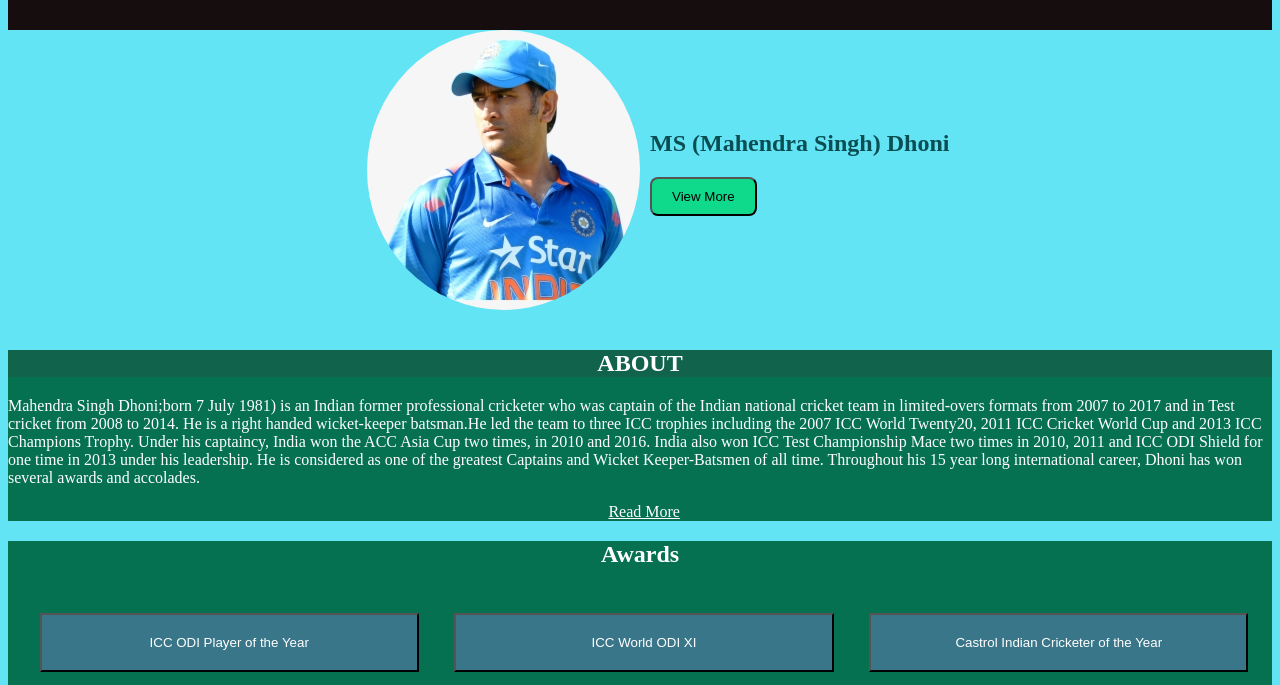
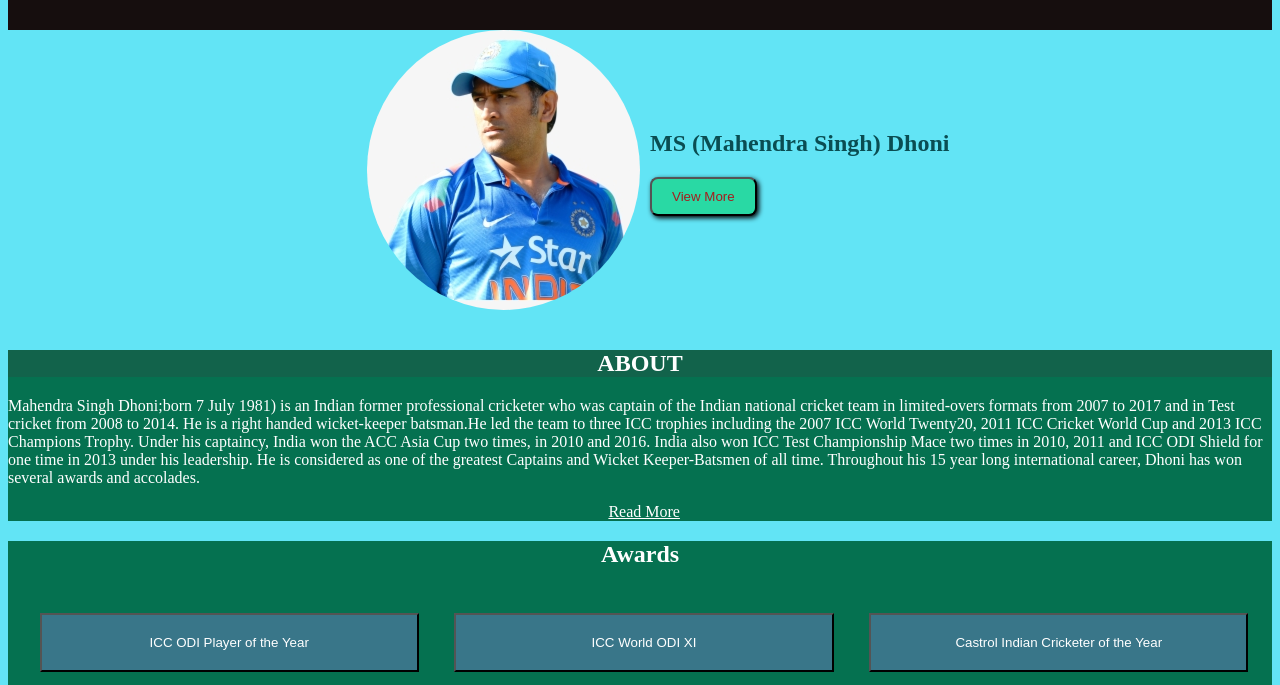
Before and after one commit to Manpreet15011998/Assignment1, a plain HTML site: page index.html in a window 1280 px wide. In both pictures the pointer is over the button "View More". Shown: the part 115-800 px from the top of the page. Drawn offline with Linux system fonts and the light colour scheme.

Commit message:
hover_button_viewMore

```diff
--- a/style.css
+++ b/style.css
@@ -79,7 +79,9 @@ body{
 
 }
 .div1 button:hover{
-    background-color:  rgb(15, 218, 140);
+    box-shadow: 2px 2px 5px #000000;
+    background-color: #29D9A4;
+    color:#A51E1E;
 }
 .sec2{
     height: 200px;
```
